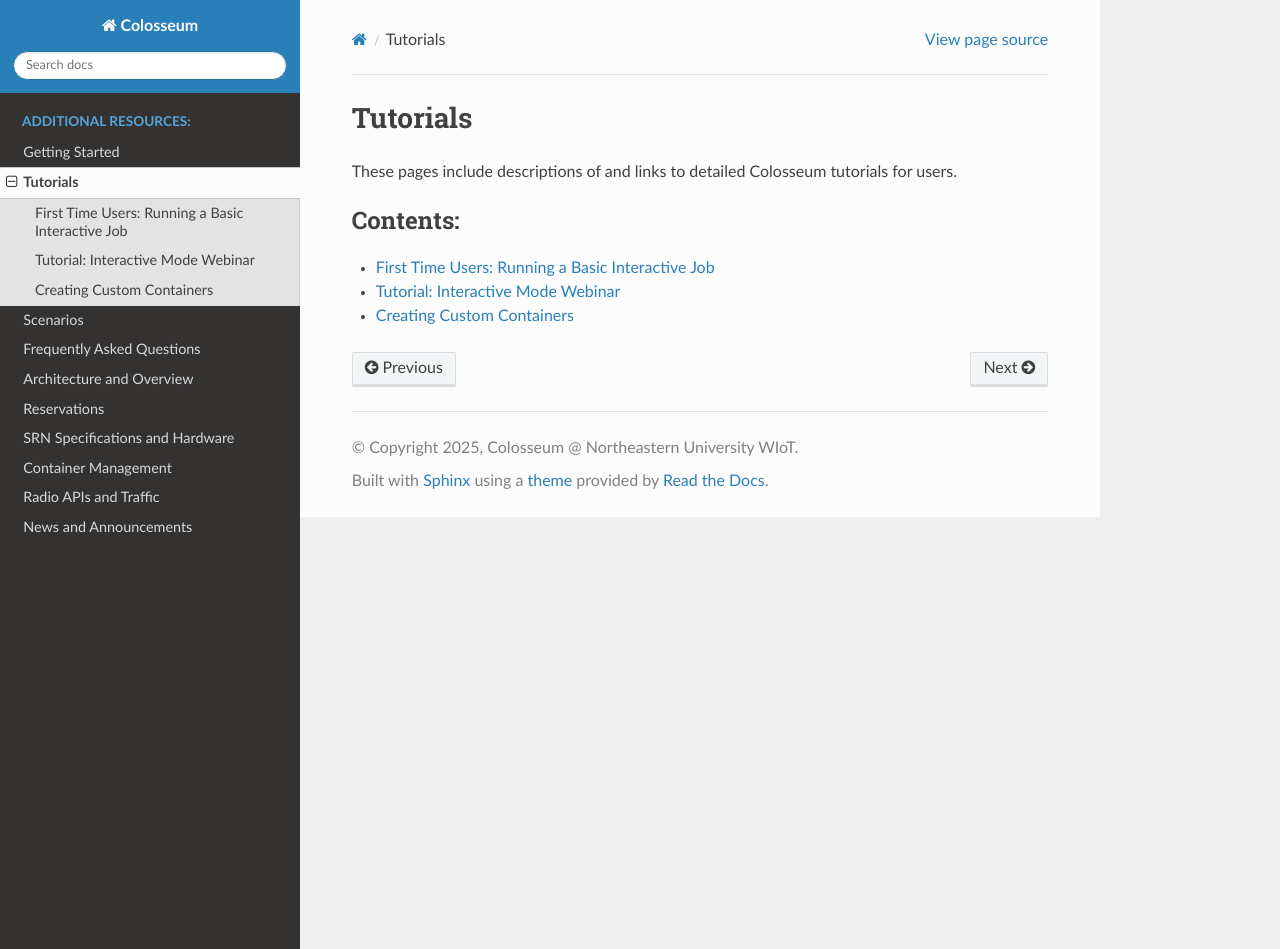
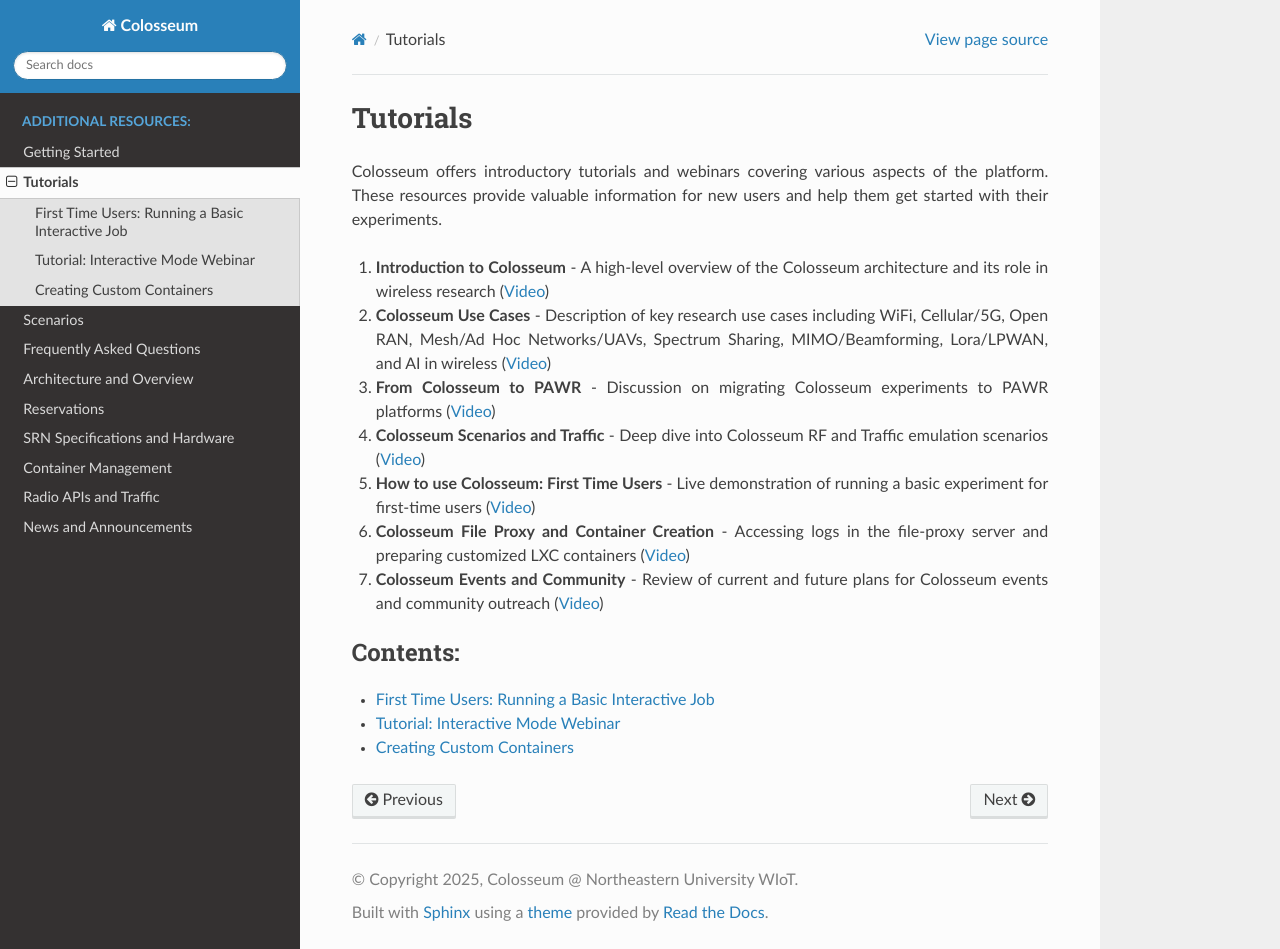
Before and after one commit to colosseum-wiot/user-documentation, a Sphinx documentation site: the page built from docs/source/tutorials/index.rst, in a window 1280 px wide and 949 px high. Built offline with Sphinx 7.4.7 and the Read the Docs theme 3.1.0, drawn with Linux system fonts in a browser that asks for light colours.

Commit message:
Webinar (#10)

```diff
--- a/docs/source/tutorials/index.rst
+++ b/docs/source/tutorials/index.rst
@@ -1,7 +1,28 @@
 Tutorials
 =========
 
-These pages include descriptions of and links to detailed Colosseum tutorials for users.
+Colosseum offers introductory tutorials and webinars covering various aspects of the platform. These resources provide valuable information for new users and help them get started with their experiments.
+
+1. **Introduction to Colosseum** - A high-level overview of the Colosseum architecture and its role in wireless research
+   (`Video <https://www.youtube.com/watch?v=inF6ppH8zGA>`_)
+
+2. **Colosseum Use Cases** - Description of key research use cases including WiFi, Cellular/5G, Open RAN, Mesh/Ad Hoc Networks/UAVs, Spectrum Sharing, MIMO/Beamforming, Lora/LPWAN, and AI in wireless
+   (`Video <https://www.youtube.com/watch?v=vNKbr19VdWM&list=PLyPwVNte-Wvqovf58LWsfmvWLHQ-dGGQz&index=2>`_)
+
+3. **From Colosseum to PAWR** - Discussion on migrating Colosseum experiments to PAWR platforms
+   (`Video <https://www.youtube.com/watch?v=H1xT1fv3nnc&list=PLyPwVNte-Wvqovf58LWsfmvWLHQ-dGGQz&index=3>`_)
+
+4. **Colosseum Scenarios and Traffic** - Deep dive into Colosseum RF and Traffic emulation scenarios
+   (`Video <https://www.youtube.com/watch?v=kduNeOxWorw&list=PLyPwVNte-Wvqovf58LWsfmvWLHQ-dGGQz&index=4>`_)
+
+5. **How to use Colosseum: First Time Users** - Live demonstration of running a basic experiment for first-time users
+   (`Video <https://www.youtube.com/watch?v=Ct1m9aDQhwc&list=PLyPwVNte-Wvqovf58LWsfmvWLHQ-dGGQz&index=5>`_)
+
+6. **Colosseum File Proxy and Container Creation** - Accessing logs in the file-proxy server and preparing customized LXC containers
+   (`Video <https://www.youtube.com/watch?v=HmZlTQ0xL1E&list=PLyPwVNte-Wvqovf58LWsfmvWLHQ-dGGQz&index=6>`_)
+
+7. **Colosseum Events and Community** - Review of current and future plans for Colosseum events and community outreach
+   (`Video <https://www.youtube.com/watch?v=Xn1zB3b_rOc&list=PLyPwVNte-Wvqovf58LWsfmvWLHQ-dGGQz&index=7>`_)
 
 .. toctree::
    :maxdepth: 1
```
